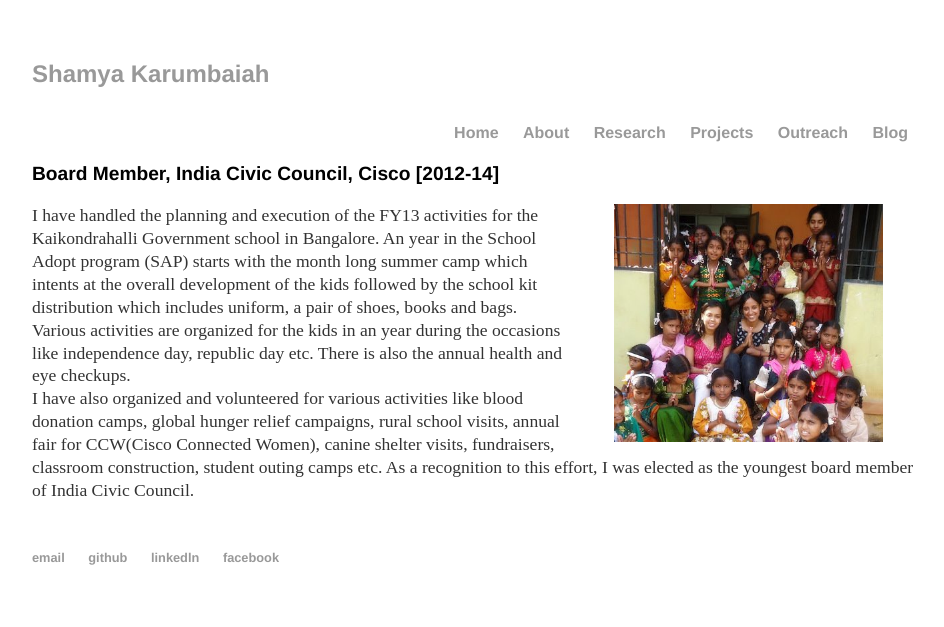
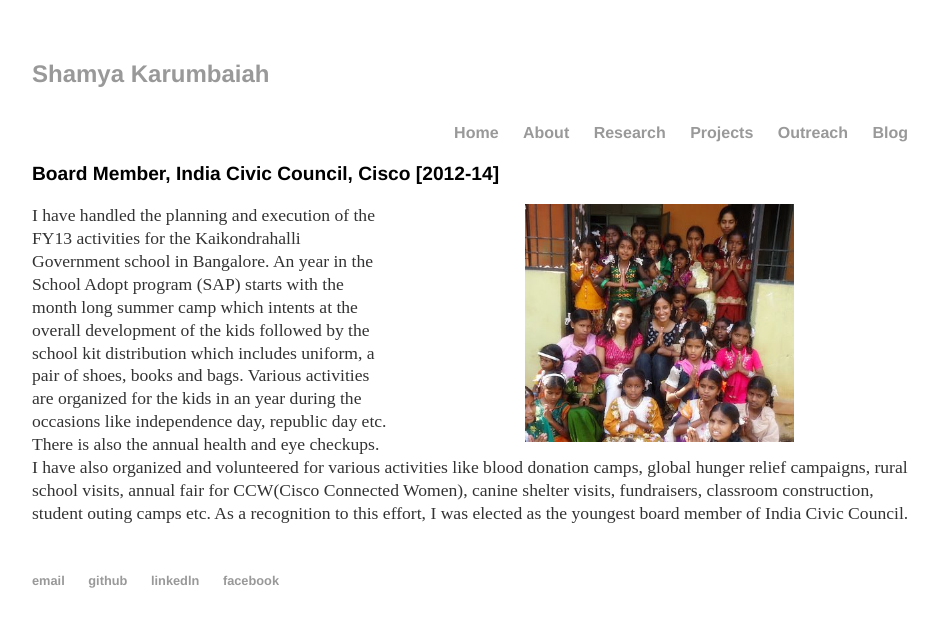
Before and after one commit to Shamya/shamyatest.github.io, a Jekyll site: the page built from outreach/index.html, in a window 1280 px wide. Shown: the top 627 px of the page, without its empty margins (160-1104 px from the left). Built offline with Jekyll 4.4.1, drawn with Linux system fonts in a browser that asks for light colours.

Commit message:
Update index.html

```diff
--- a/outreach/index.html
+++ b/outreach/index.html
@@ -5,7 +5,7 @@ title: Outreach
 <div class="blurb">
 	<br>
   <h3>Board Member, India Civic Council, Cisco [2012-14]</h3>
-  <img src="/images/outreach.jpg" align="right" height="30%" width="30%" hspace="5%"></imag>
+  <img src="/images/outreach.jpg" align="right" height="30%" width="30%" hspace="15%"></imag>
 	<p>
 	I have handled the planning and execution of the FY13 activities for the Kaikondrahalli Government school in Bangalore. An year in the School Adopt program (SAP) starts with the month long summer camp which intents at the overall development of the kids followed by the school kit distribution which includes uniform, a pair of shoes, books and bags. Various activities are organized for the kids in an year during the  occasions like independence day, republic day etc. There is also the annual health and eye checkups. <br>
     I have also organized and volunteered for various activities like blood donation camps, global hunger relief campaigns, rural school visits, annual fair for CCW(Cisco Connected Women), canine shelter visits, fundraisers, classroom construction, student outing camps etc. As a recognition to this effort, I was elected as the youngest board member of India Civic Council.
```
